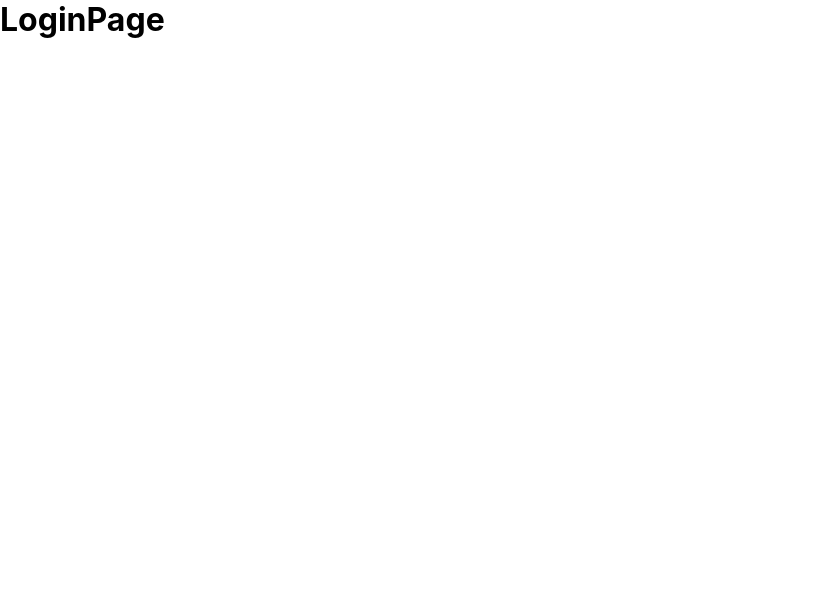
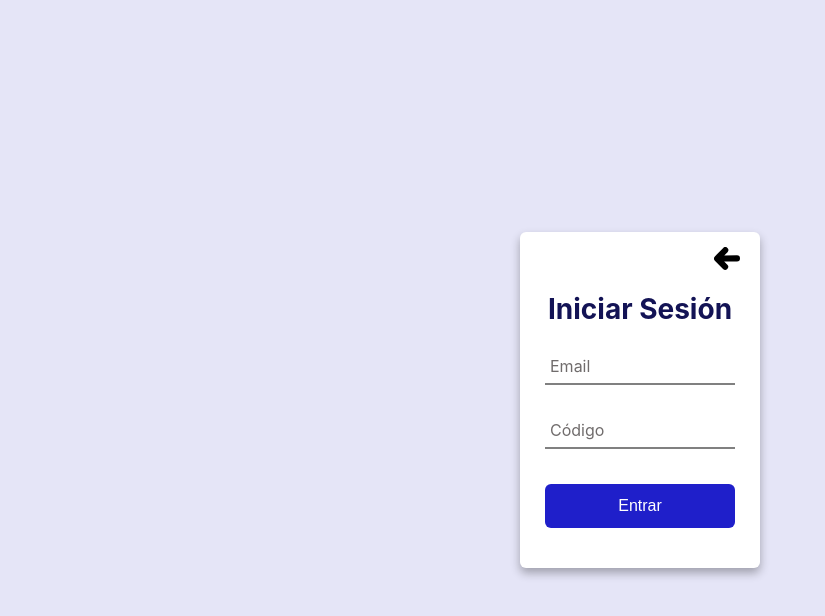
Before and after one commit to Andres-Santacruz/pid-eps32, a React (Create React App) app: page /login in a window 1280 px wide. Shown: the top 616 px of the page, without its empty margins (0-825 px from the left). Built offline with nearby package versions, Linux system fonts and the light colour scheme.

Commit message:
[REFACTOR]: Add login pages

```diff
--- a/src/components/pages/LoginPage/index.js
+++ b/src/components/pages/LoginPage/index.js
@@ -1,9 +1,97 @@
-import React from "react";
+import React, { useState } from "react";
+import { Link } from "wouter";
+import ArrowBack from "../../icons/ArrowBack";
+import styles from "./styles.module.css";
 
 const LoginPage = () => {
+  const [values, setValues] = useState({
+    email: "",
+    password: "",
+  });
+  const [isError, setIsError] = useState({
+    error: false,
+    message: "",
+  });
+  const onChange = (e) => {
+    const { name, value } = e.target;
+    setValues({ ...values, [name]: value });
+  };
+
+  const onClickBtnError = () => {
+    setIsError({ error: false, message: "" });
+  };
+
+  const handleSubmit = (e) => {
+    e.preventDefault();
+    const { email, password } = values;
+    if (!email.includes("@unicauca.edu.co")) {
+      setIsError({
+        error: true,
+        message: "El correo debe ser de la universidad",
+      });
+      return;
+    }
+  };
+
   return (
-    <div>
-      <h1>LoginPage</h1>
+    <div className={styles.wraper}>
+      <div className={styles.content}>
+        <Link href="/">
+          <a className={styles.volver}>
+            <ArrowBack />
+          </a>
+        </Link>
+        <h2 className={styles.h2}>Iniciar Sesión</h2>
+        <form className={styles.form}>
+          <div className={styles.formGroup}>
+            <input
+              type="email"
+              id="email"
+              className={styles.formGroup_input}
+              placeholder=" "
+              autoComplete="off"
+              onChange={onChange}
+              value={values.email}
+              name="email"
+            />
+            <label htmlFor="email" className={styles.label}>
+              Email
+            </label>
+            <span className={styles.line}></span>
+          </div>
+          <div className={styles.formGroup}>
+            <input
+              className={styles.formGroup_input}
+              type="number"
+              id="password"
+              placeholder=" "
+              autoComplete="off"
+              onChange={onChange}
+              value={values.password}
+              name="password"
+            />
+            <label htmlFor="password" className={styles.label}>
+              Código
+            </label>
+            <span className={styles.line}></span>
+          </div>
+          <button
+            className={styles.btnSubmit}
+            type="submit"
+            onClick={handleSubmit}
+          >
+            Entrar
+          </button>
+        </form>
+        {isError.error && (
+          <p className={styles.error}>
+            <button className={styles.btn_err} onClick={onClickBtnError}>
+              X
+            </button>
+            {isError.message}
+          </p>
+        )}
+      </div>
     </div>
   );
 };
--- /dev/null
+++ b/src/components/pages/LoginPage/styles.module.css
@@ -0,0 +1,142 @@
+.wraper {
+  display: grid;
+  align-items: center;
+  justify-content: center;
+  height: 100vh;
+  background-color: #e5e5f7;
+  opacity: 1;
+  background-image: radial-gradient(#1f1fca 0.25px, transparent 0.25px),
+    radial-gradient(#1f1fca 0.25px, #e5e5f7 0.25px);
+  background-size: 10px 10px;
+  background-position: 0 0, 5px 5px;
+}
+.content {
+  padding: 40px 25px;
+  margin: 20px;
+  position: relative;
+  display: flex;
+  max-width: 240px;
+  flex-direction: column;
+  align-items: center;
+  justify-content: center;
+  gap: 20px;
+  background-color: white;
+  border-radius: 6px;
+  box-shadow: 0 5px 10px rgba(0, 0, 0, 30%);
+}
+.h2 {
+  font-size: 24px;
+  font-weight: bold;
+  color: var(--primary--dark);
+  text-align: center;
+}
+.form {
+  display: flex;
+  flex-direction: column;
+  gap: 25px;
+}
+.formGroup {
+  position: relative;
+}
+.formGroup_input {
+  width: 100%;
+  background: none;
+  color: #706c6c;
+  font-size: 1rem;
+  padding: 0.6em 0.3em;
+  border: none;
+  outline: none;
+  border-bottom: 2px solid var(--primary);
+}
+
+.formGroup_input:not(:placeholder-shown) {
+  color: #252424;
+}
+
+.formGroup_input:focus + .label,
+.formGroup_input:not(:placeholder-shown) + .label {
+  transform: translateY(-10px) scale(0.85);
+  transform-origin: top left;
+  color: var(--primary);
+}
+
+.label {
+  font-size: 1rem;
+  color: #706c6c;
+  position: absolute;
+  left: 5px;
+  top: 0;
+  transform: translateY(10px);
+  transition: transform 0.2s ease-in-out;
+}
+
+.volver {
+  position: absolute;
+  right: 20px;
+  top: 15px;
+  font-size: 1.2rem;
+  color: #4e3ac2;
+  cursor: pointer;
+  width: 26px;
+}
+
+.btnSubmit {
+  background-color: var(--primary);
+  color: white;
+  font-weight: 300;
+  font-size: 1rem;
+  padding: 0.8em 0;
+  border: none;
+  margin-top: 10px;
+  border-radius: 6px;
+  cursor: pointer;
+}
+.btnSubmit:hover {
+  filter: brightness(90%);
+}
+
+.line {
+  position: absolute;
+  bottom: 0;
+  left: 0;
+  width: 100%;
+  height: 2px;
+  background-color: gray;
+  transition: width 0.2s ease-in-out;
+}
+
+.formGroup_input:focus ~ .line,
+.formGroup_input:not(:placeholder-shown) ~ .line {
+  width: 0;
+}
+
+.error {
+  background-color: #db0d0d;
+  color: #ece5e5;
+  font-size: 1rem;
+  padding: 15px 15px;
+  width: 100%;
+  position: relative;
+  border-radius: 6px;
+}
+.btn_err:hover {
+  filter: brightness(90%);
+}
+.btn_err {
+  position: absolute;
+  right: 2px;
+  top: 2px;
+  font-size: 1.2rem;
+  color: #ffffff;
+  cursor: pointer;
+  width: 26px;
+  border: none;
+  background: none;
+  padding: 2px;
+}
+
+@media screen and (min-width: 600px) {
+  .h2 {
+    font-size: 28px;
+  }
+}
```
